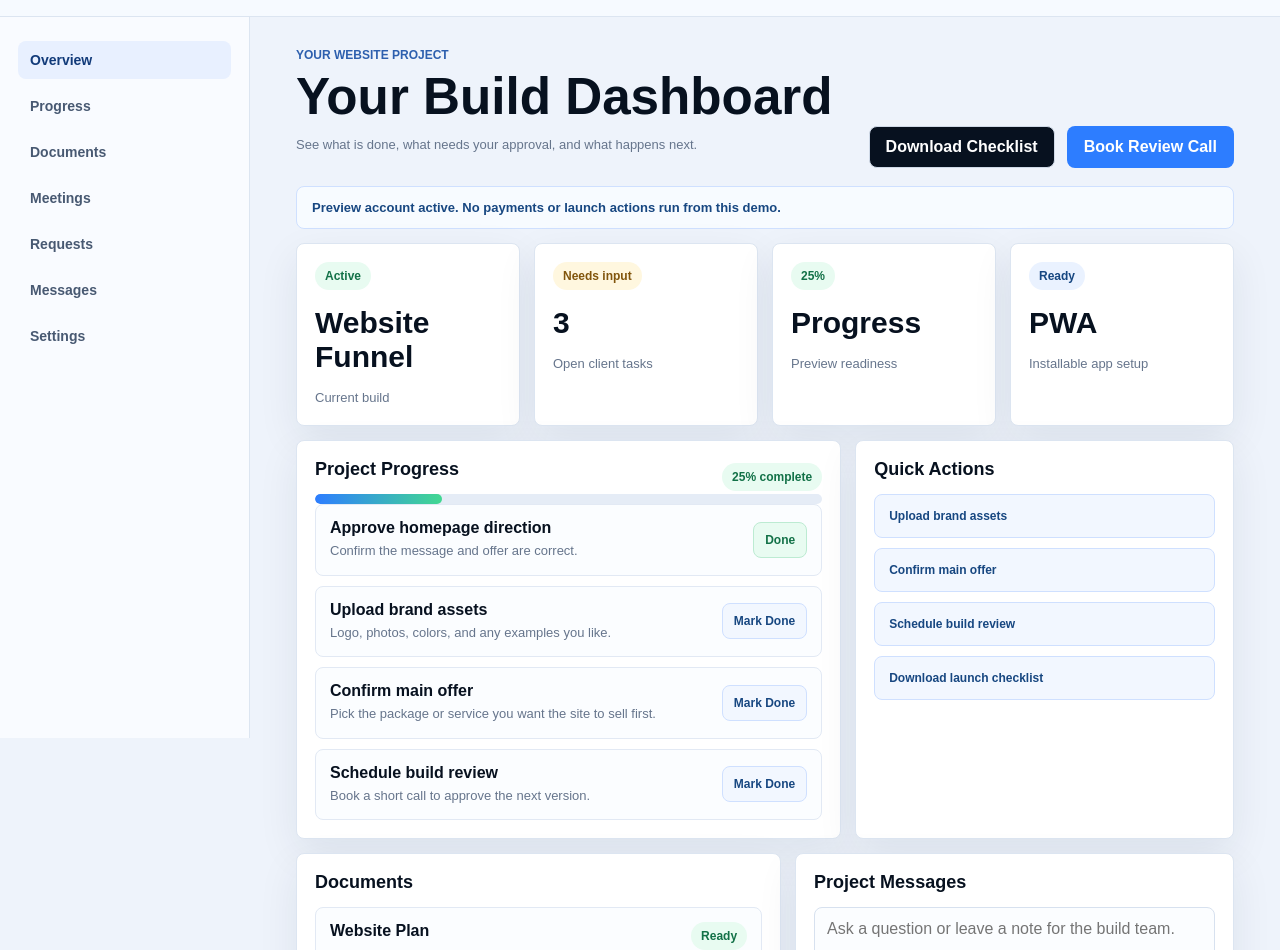
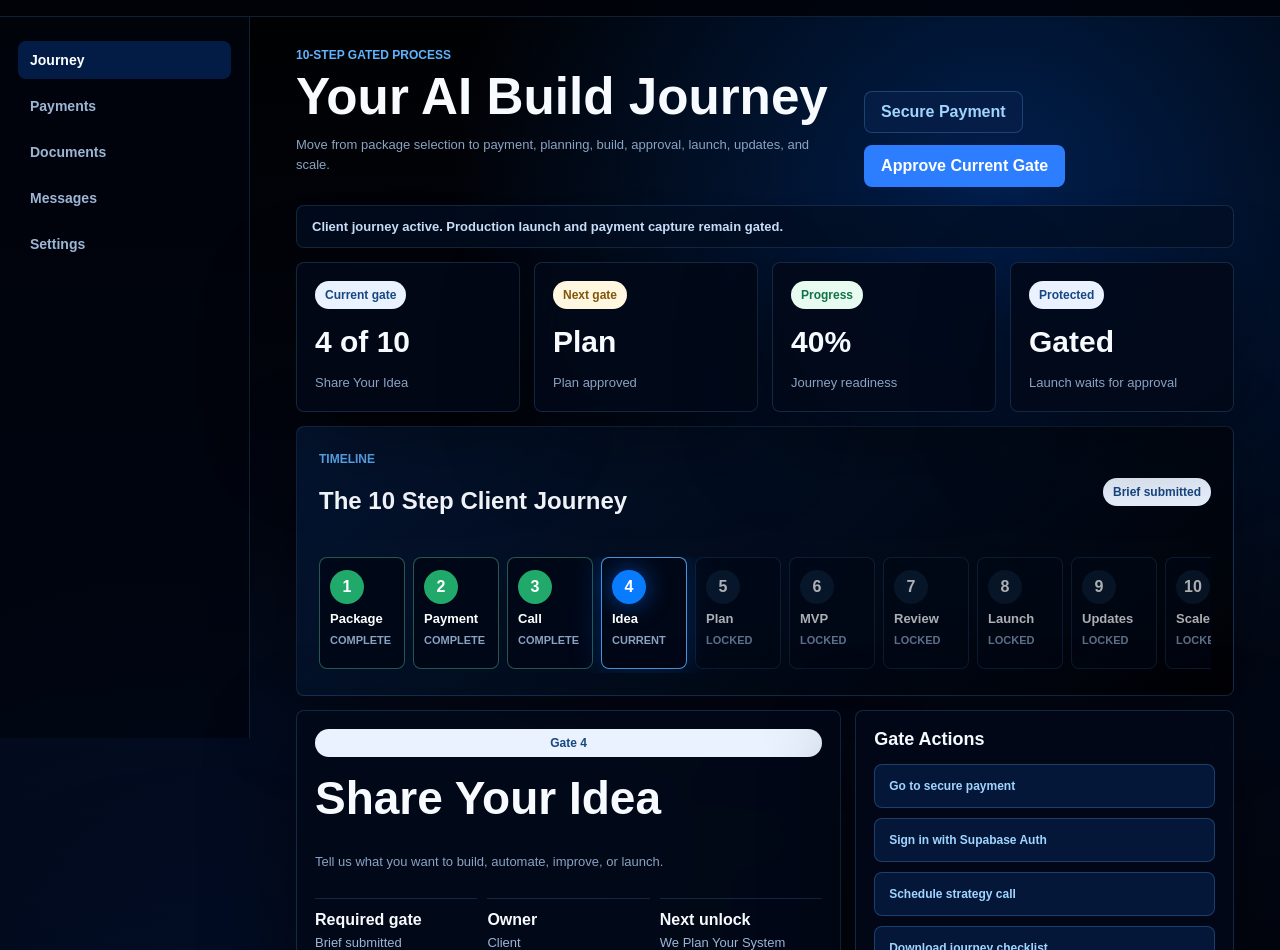
Before and after one commit to Strategic-Minds/strategicminds, a Next.js app: page /client in a window 1280 px wide. Shown: the part 62-1012 px from the top of the page. Built offline with nearby package versions, Linux system fonts and the light colour scheme.

Commit message:
Add gated client journey dashboard

```diff
--- /dev/null
+++ b/app/admin/admin-console.module.css
@@ -0,0 +1,81 @@
+.shell {
+  position: relative;
+  background:
+    radial-gradient(circle at 78% 16%, rgba(0, 102, 255, 0.26), rgba(0, 0, 0, 0) 34%),
+    radial-gradient(circle at 14% 80%, rgba(0, 58, 160, 0.2), rgba(0, 0, 0, 0) 38%),
+    linear-gradient(180deg, #000000 0%, #030817 52%, #000000 100%);
+  color: #f7fbff;
+}
+
+.shell :global(.app-nav) {
+  border-bottom-color: rgba(99, 184, 255, 0.16);
+  background: rgba(0, 3, 10, 0.88);
+  color: #f7fbff;
+}
+
+.shell :global(.brand span),
+.shell :global(.eyebrow) {
+  color: #5fb3ff;
+}
+
+.shell :global(.nav-links),
+.shell :global(.app-nav-links) {
+  color: #bdd9ff;
+}
+
+.shell :global(.side-nav) {
+  border-right-color: rgba(99, 184, 255, 0.16);
+  background: rgba(0, 5, 14, 0.72);
+}
+
+.shell :global(.side-nav button) {
+  color: #9cb6d6;
+}
+
+.shell :global(.side-nav button.active) {
+  background: rgba(6, 63, 150, 0.42);
+  color: #ffffff;
+}
+
+.shell :global(.dashboard-panel),
+.shell :global(.data-table),
+.shell :global(.client-tile) {
+  border-color: rgba(99, 184, 255, 0.18);
+  background: rgba(2, 9, 24, 0.86);
+  color: #f7fbff;
+  box-shadow: 0 28px 90px rgba(0, 0, 0, 0.46);
+}
+
+.shell :global(.notice-bar),
+.shell :global(.queue-item),
+.shell :global(.message-list p) {
+  border-color: rgba(99, 184, 255, 0.16);
+  background: rgba(3, 15, 36, 0.74);
+  color: #cfe4ff;
+}
+
+.shell :global(.muted) {
+  color: #8aa3c2;
+}
+
+.shell :global(.btn.dark),
+.shell :global(.small-action),
+.shell :global(.mini-actions button),
+.shell :global(.queue-action) {
+  border-color: rgba(95, 179, 255, 0.25);
+  background: rgba(7, 31, 72, 0.72);
+  color: #9fd5ff;
+}
+
+.shell :global(.table-row) {
+  border-top-color: rgba(99, 184, 255, 0.12);
+}
+
+.shell :global(.table-row.header) {
+  background: rgba(2, 14, 34, 0.92);
+  color: #9cb6d6;
+}
+
+.shell :global(.progress) {
+  background: rgba(95, 179, 255, 0.14);
+}
--- /dev/null
+++ b/app/client/client-dashboard.module.css
@@ -0,0 +1,207 @@
+.shell {
+  position: relative;
+  background:
+    radial-gradient(circle at 78% 16%, rgba(0, 102, 255, 0.28), rgba(0, 0, 0, 0) 34%),
+    radial-gradient(circle at 16% 82%, rgba(0, 58, 160, 0.2), rgba(0, 0, 0, 0) 38%),
+    linear-gradient(180deg, #000000 0%, #030817 52%, #000000 100%);
+  color: #f7fbff;
+}
+
+.shell :global(.app-nav) {
+  border-bottom-color: rgba(99, 184, 255, 0.16);
+  background: rgba(0, 3, 10, 0.88);
+  color: #f7fbff;
+}
+
+.shell :global(.brand span),
+.shell :global(.eyebrow) {
+  color: #5fb3ff;
+}
+
+.shell :global(.nav-links),
+.shell :global(.app-nav-links) {
+  color: #bdd9ff;
+}
+
+.shell :global(.side-nav) {
+  border-right-color: rgba(99, 184, 255, 0.16);
+  background: rgba(0, 5, 14, 0.72);
+}
+
+.shell :global(.side-nav button) {
+  color: #9cb6d6;
+}
+
+.shell :global(.side-nav button.active) {
+  background: rgba(6, 63, 150, 0.42);
+  color: #ffffff;
+}
+
+.shell :global(.dashboard-panel),
+.shell :global(.data-table),
+.shell :global(.client-tile) {
+  border-color: rgba(99, 184, 255, 0.18);
+  background: rgba(2, 9, 24, 0.86);
+  color: #f7fbff;
+  box-shadow: 0 28px 90px rgba(0, 0, 0, 0.46);
+  backdrop-filter: blur(20px);
+}
+
+.shell :global(.notice-bar),
+.shell :global(.queue-item),
+.shell :global(.document-list div),
+.shell :global(.message-list p) {
+  border-color: rgba(99, 184, 255, 0.16);
+  background: rgba(3, 15, 36, 0.74);
+  color: #cfe4ff;
+}
+
+.shell :global(.muted) {
+  color: #8aa3c2;
+}
+
+.shell :global(.btn.dark),
+.shell :global(.small-action),
+.shell :global(.mini-actions button),
+.shell :global(.queue-action) {
+  border-color: rgba(95, 179, 255, 0.25);
+  background: rgba(7, 31, 72, 0.72);
+  color: #9fd5ff;
+}
+
+.shell :global(.table-row) {
+  border-top-color: rgba(99, 184, 255, 0.12);
+}
+
+.shell :global(.table-row.header) {
+  background: rgba(2, 14, 34, 0.92);
+  color: #9cb6d6;
+}
+
+.shell :global(.progress) {
+  background: rgba(95, 179, 255, 0.14);
+}
+
+.shell :global(.message-form textarea) {
+  border-color: rgba(99, 184, 255, 0.22);
+  background: rgba(1, 7, 18, 0.92);
+  color: white;
+}
+
+.journeyPanel {
+  margin-top: 14px;
+  border: 1px solid rgba(99, 184, 255, 0.18);
+  border-radius: 8px;
+  padding: 22px;
+  background: linear-gradient(135deg, rgba(4, 22, 52, 0.92), rgba(0, 0, 0, 0.78));
+  box-shadow: 0 24px 82px rgba(0, 0, 0, 0.42);
+}
+
+.journeyMap {
+  display: grid;
+  grid-template-columns: repeat(10, minmax(86px, 1fr));
+  gap: 8px;
+  margin-top: 22px;
+  overflow-x: auto;
+  padding-bottom: 4px;
+}
+
+.journeyStep {
+  display: grid;
+  min-width: 86px;
+  min-height: 112px;
+  align-content: start;
+  gap: 8px;
+  border: 1px solid rgba(95, 179, 255, 0.18);
+  border-radius: 8px;
+  padding: 12px 10px;
+  background: rgba(1, 8, 22, 0.84);
+  color: #bdd9ff;
+  text-align: left;
+}
+
+.journeyStep span {
+  display: inline-flex;
+  width: 34px;
+  aspect-ratio: 1;
+  align-items: center;
+  justify-content: center;
+  border-radius: 999px;
+  background: rgba(95, 179, 255, 0.12);
+  color: white;
+  font-weight: 900;
+}
+
+.journeyStep strong {
+  color: white;
+  font-size: 13px;
+  line-height: 1.15;
+}
+
+.journeyStep small {
+  color: #8aa3c2;
+  font-size: 11px;
+  font-weight: 900;
+  text-transform: uppercase;
+}
+
+.done {
+  border-color: rgba(109, 240, 173, 0.35);
+}
+
+.done span {
+  background: #21a96b;
+}
+
+.active {
+  border-color: rgba(95, 179, 255, 0.82);
+  box-shadow: 0 0 32px rgba(0, 112, 255, 0.26);
+}
+
+.active span {
+  background: #087bff;
+  box-shadow: 0 0 24px rgba(0, 112, 255, 0.58);
+}
+
+.locked {
+  opacity: 0.68;
+}
+
+.gateDetail {
+  display: grid;
+  align-content: start;
+  gap: 14px;
+}
+
+.gateDetail h2 {
+  margin: 0;
+  font-size: clamp(28px, 4vw, 46px);
+}
+
+.gateFacts {
+  display: grid;
+  grid-template-columns: repeat(3, minmax(0, 1fr));
+  gap: 10px;
+}
+
+.gateFacts div {
+  display: grid;
+  gap: 6px;
+  border-top: 1px solid rgba(95, 179, 255, 0.18);
+  padding-top: 12px;
+}
+
+.gateFacts span {
+  color: #9cb6d6;
+  font-size: 13px;
+}
+
+@media (max-width: 720px) {
+  .journeyMap {
+    grid-template-columns: repeat(10, minmax(92px, 1fr));
+  }
+
+  .gateFacts {
+    grid-template-columns: 1fr;
+  }
+}
--- a/app/client/client-dashboard.tsx
+++ b/app/client/client-dashboard.tsx
@@ -1,35 +1,113 @@
 'use client';
 
 import { FormEvent, useMemo, useState } from 'react';
+import styles from './client-dashboard.module.css';
 
-const tabs = ['Overview', 'Progress', 'Documents', 'Meetings', 'Requests', 'Messages', 'Settings'];
+const tabs = ['Journey', 'Payments', 'Documents', 'Messages', 'Settings'];
 
-const startingTasks = [
-  { title: 'Approve homepage direction', detail: 'Confirm the message and offer are correct.', done: true },
-  { title: 'Upload brand assets', detail: 'Logo, photos, colors, and any examples you like.', done: false },
-  { title: 'Confirm main offer', detail: 'Pick the package or service you want the site to sell first.', done: false },
-  { title: 'Schedule build review', detail: 'Book a short call to approve the next version.', done: false }
+const journey = [
+  {
+    title: 'Choose Your Package',
+    short: 'Package',
+    detail: 'Pick the package that matches your goals, budget, and timeline.',
+    gate: 'Package selected',
+    owner: 'Client'
+  },
+  {
+    title: 'Secure Payment',
+    short: 'Payment',
+    detail: 'Complete the first payment through the secure Stripe checkout path.',
+    gate: 'Payment confirmed',
+    owner: 'Client'
+  },
+  {
+    title: 'Schedule Your Call',
+    short: 'Call',
+    detail: 'Choose the strategy call time that works best for your business.',
+    gate: 'Call scheduled',
+    owner: 'Client'
+  },
+  {
+    title: 'Share Your Idea',
+    short: 'Idea',
+    detail: 'Tell us what you want to build, automate, improve, or launch.',
+    gate: 'Brief submitted',
+    owner: 'Client'
+  },
+  {
+    title: 'We Plan Your System',
+    short: 'Plan',
+    detail: 'We turn your idea into a clear build plan, milestones, and approval path.',
+    gate: 'Plan approved',
+    owner: 'Strategic Minds'
+  },
+  {
+    title: 'MVP Development',
+    short: 'MVP',
+    detail: 'We build the first usable version of the website, workflow, or automation.',
+    gate: 'MVP ready',
+    owner: 'Strategic Minds'
+  },
+  {
+    title: 'Review & Feedback',
+    short: 'Review',
+    detail: 'You review the preview, request changes, and approve the next release gate.',
+    gate: 'Feedback approved',
+    owner: 'Client'
+  },
+  {
+    title: 'Launch Your System',
+    short: 'Launch',
+    detail: 'We launch only after the preview, payment, and approval gates are clear.',
+    gate: 'Launch approved',
+    owner: 'Strategic Minds'
+  },
+  {
+    title: 'Automated Updates',
+    short: 'Updates',
+    detail: 'Your system moves into maintenance, improvements, and release receipts.',
+    gate: 'Update lane active',
+    owner: 'Strategic Minds'
+  },
+  {
+    title: 'Scale & Optimize',
+    short: 'Scale',
+    detail: 'We improve what works, cut what does not, and scale the highest-value pieces.',
+    gate: 'Scale plan approved',
+    owner: 'Joint'
+  }
 ];
 
-const docs = [
-  ['Website Plan', 'Ready'],
-  ['Launch Checklist', 'Ready'],
-  ['Content Outline', 'Draft'],
-  ['Automation Map', 'Draft']
+const documents = [
+  ['Project Brief', 'Ready'],
+  ['Strategy Blueprint', 'Gate 5'],
+  ['MVP Roadmap', 'Gate 6'],
+  ['Launch Checklist', 'Gate 8']
 ];
 
 export default function ClientDashboard() {
-  const [activeTab, setActiveTab] = useState('Overview');
-  const [tasks, setTasks] = useState(startingTasks);
+  const [activeTab, setActiveTab] = useState('Journey');
+  const [currentStep, setCurrentStep] = useState(4);
   const [message, setMessage] = useState('');
-  const [messages, setMessages] = useState(['Welcome. Your project workspace is ready for review.']);
-  const [toast, setToast] = useState('Preview account active. No payments or launch actions run from this demo.');
+  const [messages, setMessages] = useState(['Welcome. Your gated AI build journey is ready for review.']);
+  const [toast, setToast] = useState('Client journey active. Production launch and payment capture remain gated.');
 
-  const progress = useMemo(() => Math.round((tasks.filter((task) => task.done).length / tasks.length) * 100), [tasks]);
+  const currentGate = journey[currentStep - 1];
+  const nextGate = journey[currentStep] ?? journey[journey.length - 1];
+  const progress = useMemo(() => Math.round((currentStep / journey.length) * 100), [currentStep]);
 
-  function toggleTask(index: number) {
-    setTasks((current) => current.map((task, taskIndex) => taskIndex === index ? { ...task, done: !task.done } : task));
-    setToast('Task status updated.');
+  function viewGate(step: number) {
+    setCurrentStep(step);
+    setToast(`Viewing gate ${step}: ${journey[step - 1].title}.`);
+  }
+
+  function advanceGate() {
+    if (currentStep >= journey.length) {
+      setToast('All gates are complete. Scale and optimization is the active lane.');
+      return;
+    }
+    setCurrentStep((step) => step + 1);
+    setToast(`Gate approved. Moving to ${journey[currentStep].title}.`);
   }
 
   function sendMessage(event: FormEvent<HTMLFormElement>) {
@@ -45,41 +123,39 @@ export default function ClientDashboard() {
   }
 
   function bookCall() {
-    window.location.href = 'mailto:strategicmindsadvisory@gmail.com?subject=Book%20my%20website%20review%20call';
-  }
-
-  function sendRequest() {
-    window.location.href = 'mailto:strategicmindsadvisory@gmail.com?subject=Client%20dashboard%20request';
+    window.location.href = 'mailto:strategicmindsadvisory@gmail.com?subject=Book%20my%20AI%20build%20review%20call';
   }
 
   function downloadChecklist() {
     const checklist = [
-      'Strategic Minds Launch Checklist',
+      'Strategic Minds Gated AI Build Journey',
       '',
-      ...tasks.map((task) => `${task.done ? '[x]' : '[ ]'} ${task.title} - ${task.detail}`),
+      ...journey.map((step, index) => `${index + 1}. ${step.title} - ${index + 1 < currentStep ? 'Complete' : index + 1 === currentStep ? 'Current' : 'Locked'} - ${step.gate}`),
       '',
-      'Next step: approve the website preview before production launch.'
+      'Next step: complete the current gate before the next phase opens.'
     ].join('\n');
     const blob = new Blob([checklist], { type: 'text/plain' });
     const url = URL.createObjectURL(blob);
     const link = document.createElement('a');
     link.href = url;
-    link.download = 'strategic-minds-launch-checklist.txt';
+    link.download = 'strategic-minds-gated-journey.txt';
     link.click();
     URL.revokeObjectURL(url);
-    setToast('Launch checklist downloaded.');
+    setToast('Gated journey checklist downloaded.');
   }
 
   return (
-    <main className="app-shell">
+    <main className={`app-shell ${styles.shell}`}>
       <nav className="app-nav">
         <a className="brand" href="/">
           Strategic Minds Advisory
-          <span>Client Dashboard</span>
+          <span>Client Journey</span>
         </a>
         <div className="nav-links app-nav-links">
           <a href="/">Website</a>
-          <button type="button" onClick={sendRequest}>Send Request</button>
+          <a href="/payment">Payment</a>
+          <a href="/auth">Sign In</a>
+          <button type="button" onClick={downloadChecklist}>Checklist</button>
           <button className="btn primary" type="button" onClick={bookCall}>Book Call</button>
         </div>
       </nav>
@@ -96,73 +172,105 @@ export default function ClientDashboard() {
         <section className="workspace">
           <header className="workspace-header">
             <div>
-              <span className="eyebrow">Your website project</span>
-              <h1>{activeTab === 'Overview' ? 'Your Build Dashboard' : activeTab}</h1>
-              <p className="muted">See what is done, what needs your approval, and what happens next.</p>
+              <span className="eyebrow">10-step gated process</span>
+              <h1>{activeTab === 'Journey' ? 'Your AI Build Journey' : activeTab}</h1>
+              <p className="muted">Move from package selection to payment, planning, build, approval, launch, updates, and scale.</p>
             </div>
             <div className="action-row">
-              <button className="btn dark" type="button" onClick={downloadChecklist}>Download Checklist</button>
-              <button className="btn primary" type="button" onClick={bookCall}>Book Review Call</button>
+              <a className="btn dark" href="/payment">Secure Payment</a>
+              <button className="btn primary" type="button" onClick={advanceGate}>Approve Current Gate</button>
             </div>
           </header>
 
           <div className="notice-bar">{toast}</div>
 
           <div className="status-row">
-            <div className="dashboard-panel"><span className="badge green">Active</span><h2>Website Funnel</h2><span className="muted">Current build</span></div>
-            <div className="dashboard-panel"><span className="badge amber">Needs input</span><h2>{tasks.filter((task) => !task.done).length}</h2><span className="muted">Open client tasks</span></div>
-            <div className="dashboard-panel"><span className="badge green">{progress}%</span><h2>Progress</h2><span className="muted">Preview readiness</span></div>
-            <div className="dashboard-panel"><span className="badge blue">Ready</span><h2>PWA</h2><span className="muted">Installable app setup</span></div>
+            <div className="dashboard-panel">
+              <span className="badge blue">Current gate</span>
+              <h2>{currentStep} of 10</h2>
+              <span className="muted">{currentGate.title}</span>
+            </div>
+            <div className="dashboard-panel">
+              <span className="badge amber">Next gate</span>
+              <h2>{nextGate.short}</h2>
+              <span className="muted">{nextGate.gate}</span>
+            </div>
+            <div className="dashboard-panel">
+              <span className="badge green">Progress</span>
+              <h2>{progress}%</h2>
+              <span className="muted">Journey readiness</span>
+            </div>
+            <div className="dashboard-panel">
+              <span className="badge blue">Protected</span>
+              <h2>Gated</h2>
+              <span className="muted">Launch waits for approval</span>
+            </div>
           </div>
 
+          <section className={styles.journeyPanel} aria-label="Ten step client journey">
+            <div className="row-between">
+              <div>
+                <span className="eyebrow">Timeline</span>
+                <h2>The 10 Step Client Journey</h2>
+              </div>
+              <span className="badge blue">{currentGate.gate}</span>
+            </div>
+            <div className={styles.journeyMap}>
+              {journey.map((step, index) => {
+                const stepNumber = index + 1;
+                const state = stepNumber < currentStep ? 'done' : stepNumber === currentStep ? 'active' : 'locked';
+                return (
+                  <button className={`${styles.journeyStep} ${styles[state]}`} type="button" key={step.title} onClick={() => viewGate(stepNumber)}>
+                    <span>{stepNumber}</span>
+                    <strong>{step.short}</strong>
+                    <small>{state === 'done' ? 'Complete' : state === 'active' ? 'Current' : 'Locked'}</small>
+                  </button>
+                );
+              })}
+            </div>
+          </section>
+
           <div className="main-grid">
-            <div className="client-tile" id="progress">
-              <div className="row-between">
-                <h2>Project Progress</h2>
-                <span className="badge green">{progress}% complete</span>
+            <div className={`client-tile ${styles.gateDetail}`}>
+              <span className="badge blue">Gate {currentStep}</span>
+              <h2>{currentGate.title}</h2>
+              <p className="muted">{currentGate.detail}</p>
+              <div className={styles.gateFacts}>
+                <div>
+                  <strong>Required gate</strong>
+                  <span>{currentGate.gate}</span>
+                </div>
+                <div>
+                  <strong>Owner</strong>
+                  <span>{currentGate.owner}</span>
+                </div>
+                <div>
+                  <strong>Next unlock</strong>
+                  <span>{nextGate.title}</span>
+                </div>
               </div>
-              <div className="progress" aria-label={`${progress} percent complete`}>
-                <span style={{ width: `${progress}%` }} />
-              </div>
-              <div className="task-list">
-                {tasks.map((task, index) => (
-                  <div className="task-item" key={task.title}>
-                    <div>
-                      <strong>{task.title}</strong>
-                      <p className="muted">{task.detail}</p>
-                    </div>
-                    <button className={task.done ? 'small-action done' : 'small-action'} type="button" onClick={() => toggleTask(index)}>
-                      {task.done ? 'Done' : 'Mark Done'}
-                    </button>
-                  </div>
-                ))}
+              <div className="action-row">
+                <button className="btn primary" type="button" onClick={advanceGate}>Approve Current Gate</button>
+                <button className="btn dark" type="button" onClick={bookCall}>Ask a Question</button>
               </div>
             </div>
 
-            <div className="client-tile" id="requests">
-              <h2>Quick Actions</h2>
+            <div className="client-tile">
+              <h2>Gate Actions</h2>
               <div className="queue">
-                <button className="queue-action" type="button" onClick={() => setToast('Brand asset request opened. Send files by replying to the project email.')}>
-                  Upload brand assets
-                </button>
-                <button className="queue-action" type="button" onClick={() => setToast('Offer confirmation saved in this preview.')}>
-                  Confirm main offer
-                </button>
-                <button className="queue-action" type="button" onClick={bookCall}>
-                  Schedule build review
-                </button>
-                <button className="queue-action" type="button" onClick={downloadChecklist}>
-                  Download launch checklist
-                </button>
+                <a className="queue-action" href="/payment">Go to secure payment</a>
+                <a className="queue-action" href="/auth">Sign in with Supabase Auth</a>
+                <button className="queue-action" type="button" onClick={bookCall}>Schedule strategy call</button>
+                <button className="queue-action" type="button" onClick={downloadChecklist}>Download journey checklist</button>
               </div>
             </div>
           </div>
 
           <div className="client-grid">
-            <div className="client-tile" id="documents">
+            <div className="client-tile">
               <h2>Documents</h2>
               <div className="document-list">
-                {docs.map(([title, status]) => (
+                {documents.map(([title, status]) => (
                   <div key={title}>
                     <strong>{title}</strong>
                     <span className={status === 'Ready' ? 'badge green' : 'badge amber'}>{status}</span>
@@ -171,10 +279,10 @@ export default function ClientDashboard() {
               </div>
             </div>
 
-            <div className="client-tile" id="messages">
+            <div className="client-tile">
               <h2>Project Messages</h2>
               <form className="message-form" onSubmit={sendMessage}>
-                <textarea value={message} onChange={(event) => setMessage(event.target.value)} placeholder="Ask a question or leave a note for the build team." />
+                <textarea value={message} onChange={(event) => setMessage(event.target.value)} placeholder="Ask a question or leave a note for this gate." />
                 <button className="btn primary" type="submit">Add Message</button>
               </form>
               <div className="message-list">
```
Also changed, not shown: app/admin/admin-console.tsx (+28 -19 lines).
